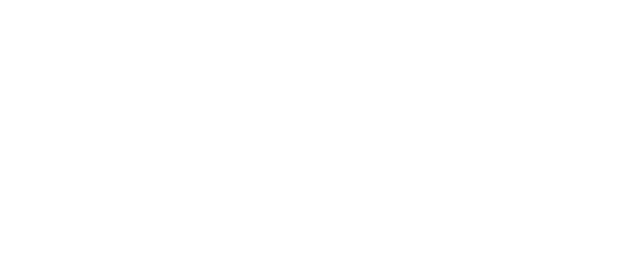
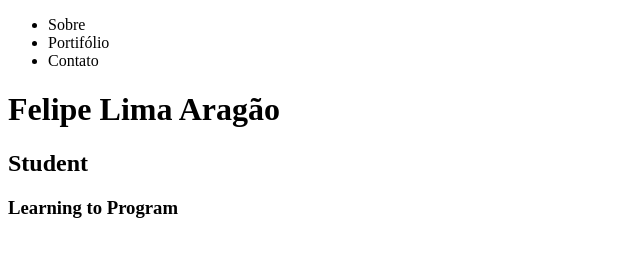
Before and after one commit to Felipe-Aragao/My-website, a plain HTML site: page index.html in a window 1280 px wide. Shown: the whole page, without its empty margins (0-640 px from the left). Drawn offline with Linux system fonts and the light colour scheme.

Commit message:
Update index.html

```diff
--- a/index.html
+++ b/index.html
@@ -4,7 +4,18 @@
     <meta charset="UTF-8">
     <title>Felipe Aragão</title>
 </head>
+<header>
+    <nav class="menu">
+        <ul>
+            <li>Sobre</li>
+            <li>Portifólio</li>
+            <li>Contato</li>
+        </ul>
+    </nav>
+</header>
 <body>
-
+    <h1>Felipe Lima Aragão</h1>
+    <h2>Student</h2>
+    <h3>Learning to Program</h3>
 </body>
 </html>
```
